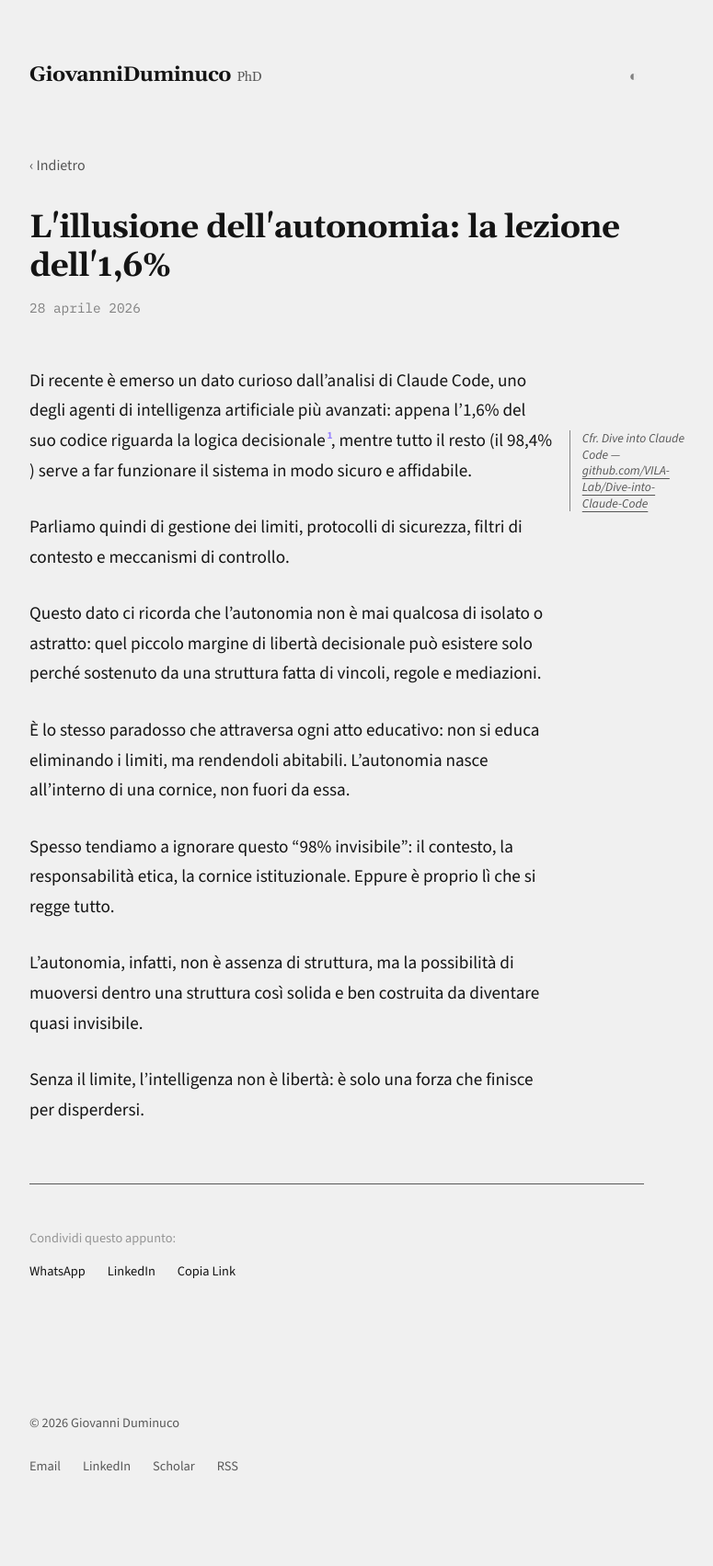
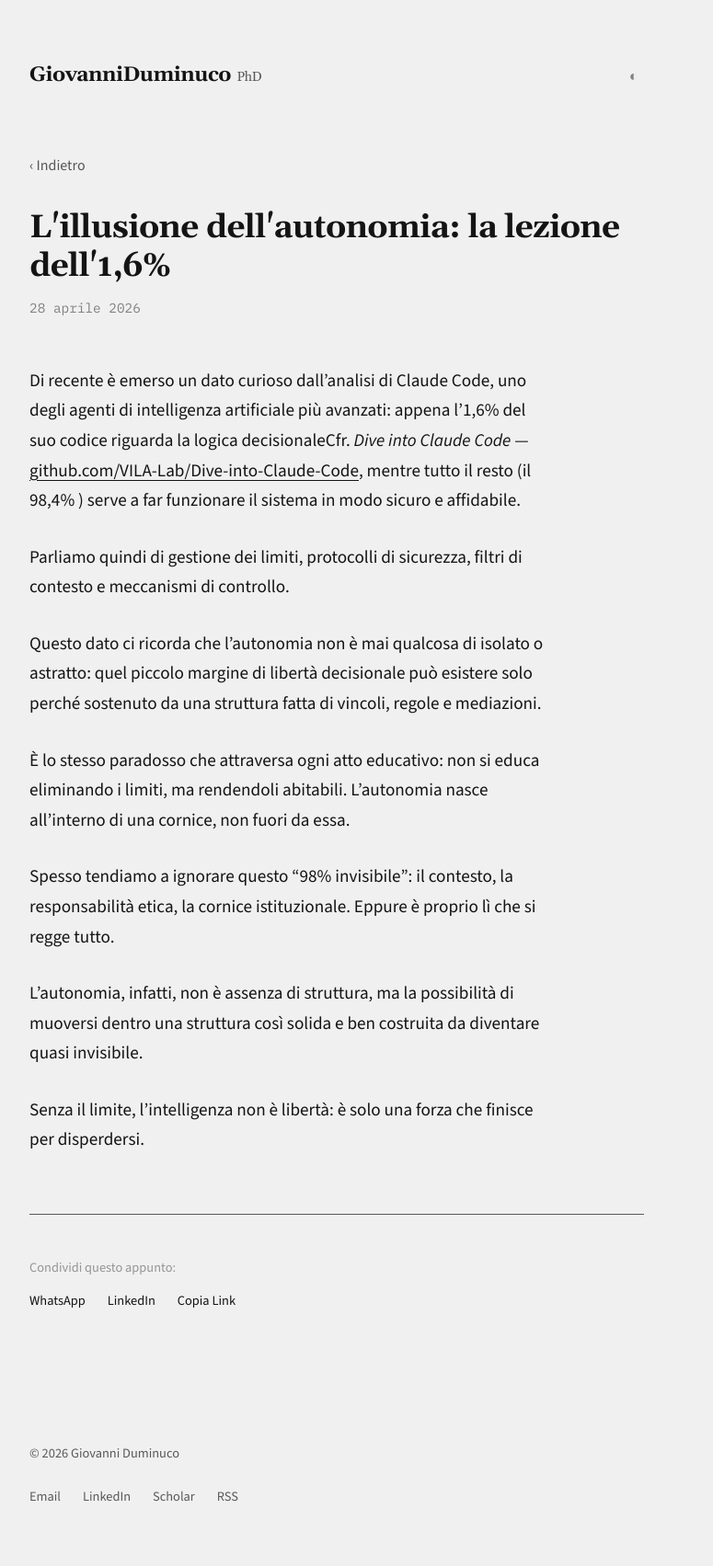
Before and after one commit to dumgio/dumgio.github.io, a Jekyll site: the page built from _posts/2026-04-28-illusione-autonomia-lezione-uno-virgola-sei.md, in a window 1280 px wide. Shown: the whole page at 92% size, without its empty margins (128-903 px from the left). Built offline with Jekyll 4.4.1, drawn with Linux system fonts in a browser that asks for light colours; before the commit the page ends 1670 px from its top, so only the background shows below that.

Commit message:
Update style.css

```diff
--- a/assets/css/style.css
+++ b/assets/css/style.css
@@ -43,57 +43,7 @@ body {
   transition: background-color 0.8s ease, color 0.8s ease; /* Transizione Chiaroscuro */
 }
 
-/* Stile per le Note a Margine (Sidenotes) */
-.sidenote {
-  float: right;
-  clear: right;
-  margin-right: -35%;
-  width: 30%;
-  margin-top: 0.3rem;
-  margin-bottom: 0;
-  font-size: 0.85rem;
-  line-height: 1.3;
-  vertical-align: baseline;
-  position: relative;
-  opacity: 0.7;
-  font-style: italic;
-  border-left: 1px solid var(--grey);
-  padding-left: 0.8rem;
-}
-
-.sidenote-number {
-  counter-increment: sidenote-counter;
-}
-
-.sidenote-number:after {
-  content: counter(sidenote-counter);
-  font-size: 0.7rem;
-  top: -0.5rem;
-  left: 0.1rem;
-  position: relative;
-  vertical-align: baseline;
-  color: var(--primary);
-  font-weight: bold;
-}
-
-@media (max-width: 1400px) {
-  .sidenote {
-    margin-right: -25%;
-    width: 20%;
-  }
-}
-
-@media (max-width: 1100px) {
-  .sidenote {
-    float: none;
-    margin: 1rem 0;
-    width: 100%;
-    opacity: 1;
-    background: rgba(var(--grey), 0.1);
-    padding: 1rem;
-    border-left: 3px solid var(--primary);
-  }
-}
+/* Note a margine rimosse per mantenere massima pulizia */
 
 /* Toggle Dark Mode */
 #theme-toggle {
```
